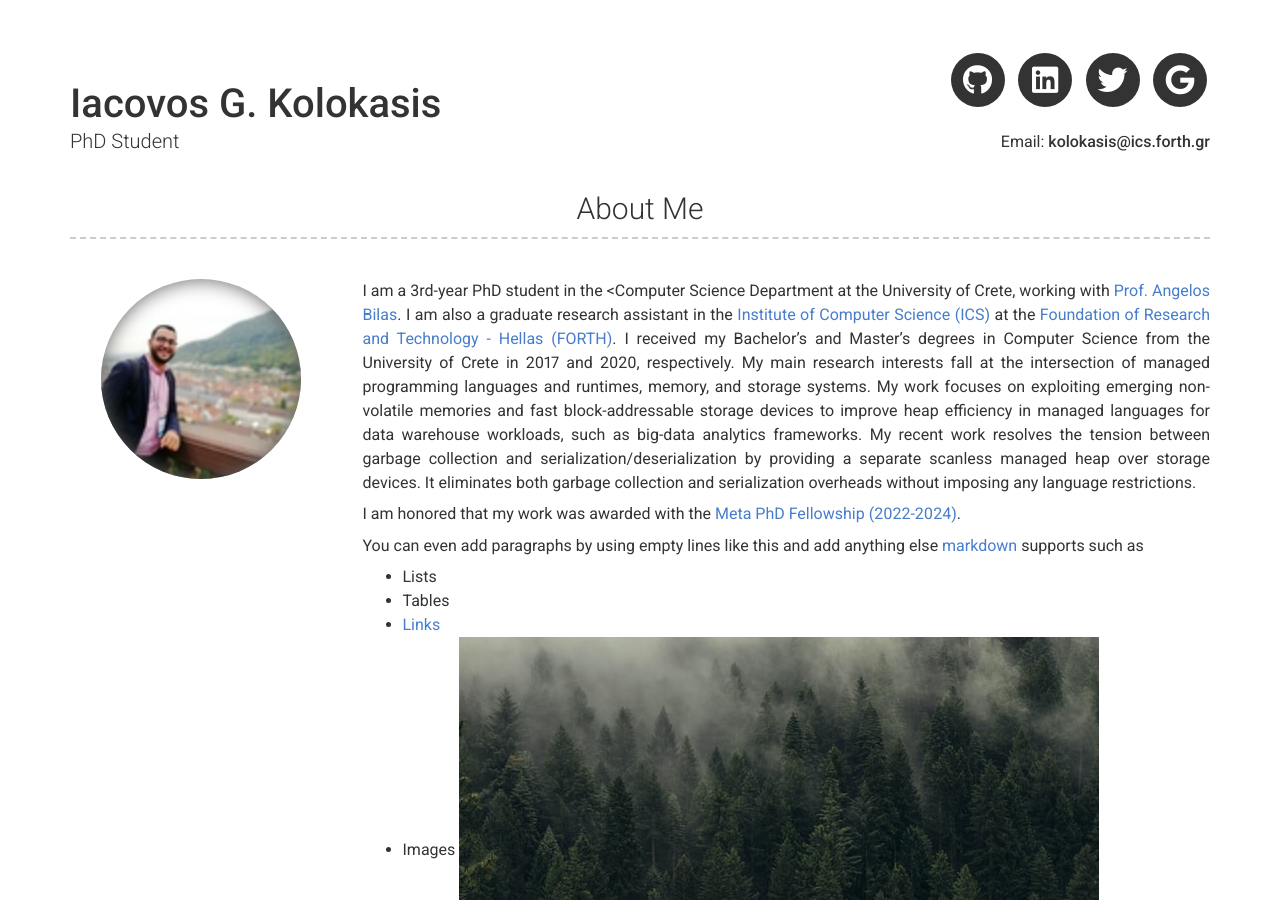
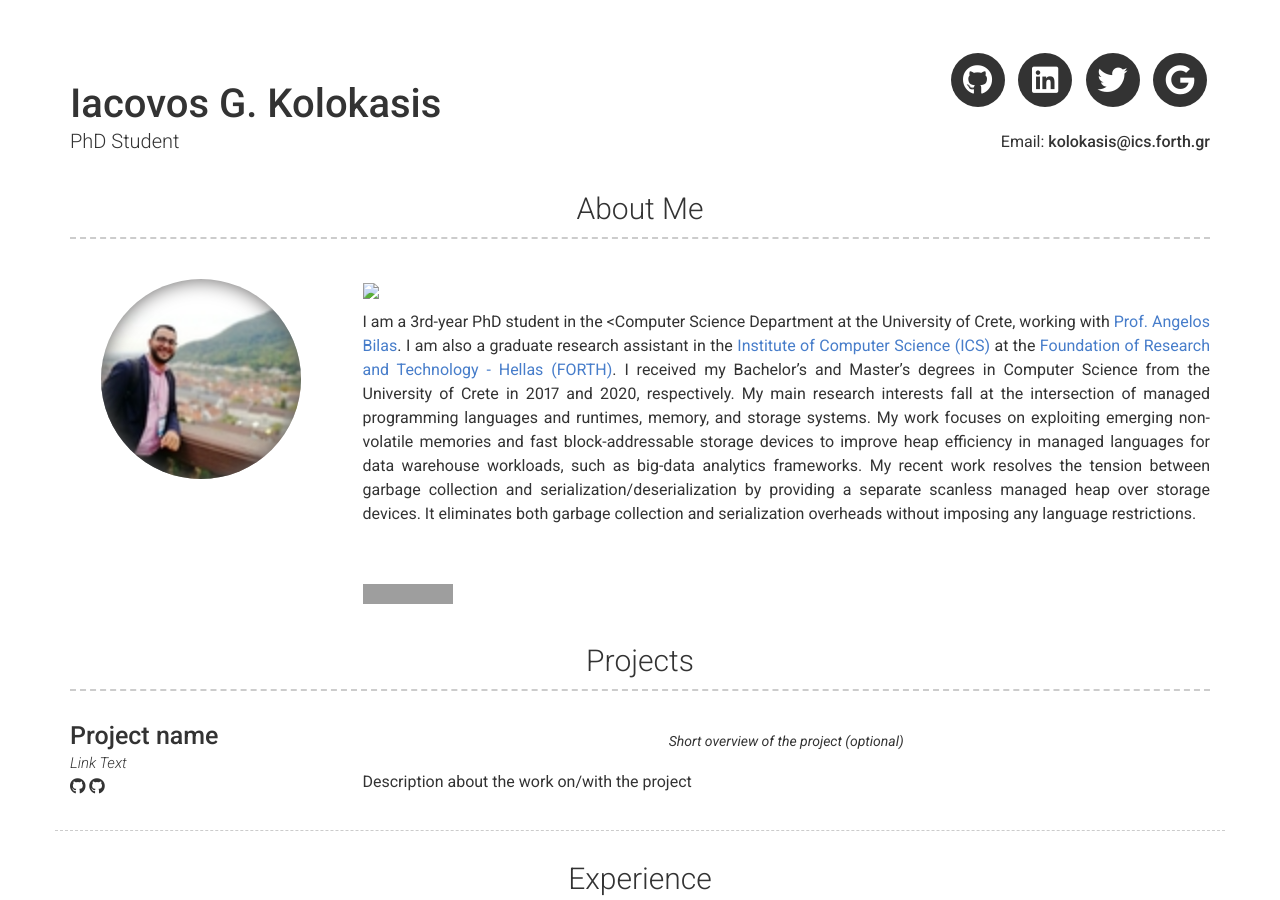
Before and after one commit to jackkolokasis/kolokasis.github.io, a Jekyll site: the page built from index.md, in a window 1280 px wide and 900 px high. Built offline with Jekyll 4.4.1, drawn with Linux system fonts in a browser that asks for light colours; nearby versions of some CDN libraries; grey boxes are pictures that could not be loaded.

Commit message:
Add cv and research interests

```diff
--- a/_config.yml
+++ b/_config.yml
@@ -43,6 +43,8 @@
 # about_title: About Me (Use this to override about section title)
 about_profile_image: images/kolokasis.jpg
 about_content: | # this will include new lines to allow paragraphs
+  <img src="https://img.shields.io/badge/Interests-Managed Runtime Systems, JVM, Garbage Collection, Memory Systems, Big Data Analytics" />
+  <br>
 
   I am a 3rd-year PhD student in the <Computer Science Department at the
   University of Crete, working with <a href="https://users.ics.forth.gr/~bilas">Prof. Angelos Bilas</a>.
@@ -61,13 +63,7 @@
   garbage collection and serialization overheads without imposing any language
   restrictions.
 
-  I am honored that my work was awarded with the <a href="https://research.facebook.com/fellows/kolokasis-iacovos-g/">Meta PhD Fellowship (2022-2024)</a>.
-
-  You can even add paragraphs by using empty lines like this and add anything else [markdown](https://www.markdownguide.org/getting-started#what-is-markdown) supports such as
-    - Lists
-    - Tables
-    - <a href="google.com">Links</a>
-    - Images ![alt text](/images/landscape-trees.jpg "Trees")
+  <br><br><a href="cv.pdf" target="_blank" rel="noopener noreferrer"><img src="https://img.shields.io/badge/Click for CV-critical" /></a>
 
 content:
   - title: Projects # Title for the section
```
Also changed, not shown: 1 other file.
